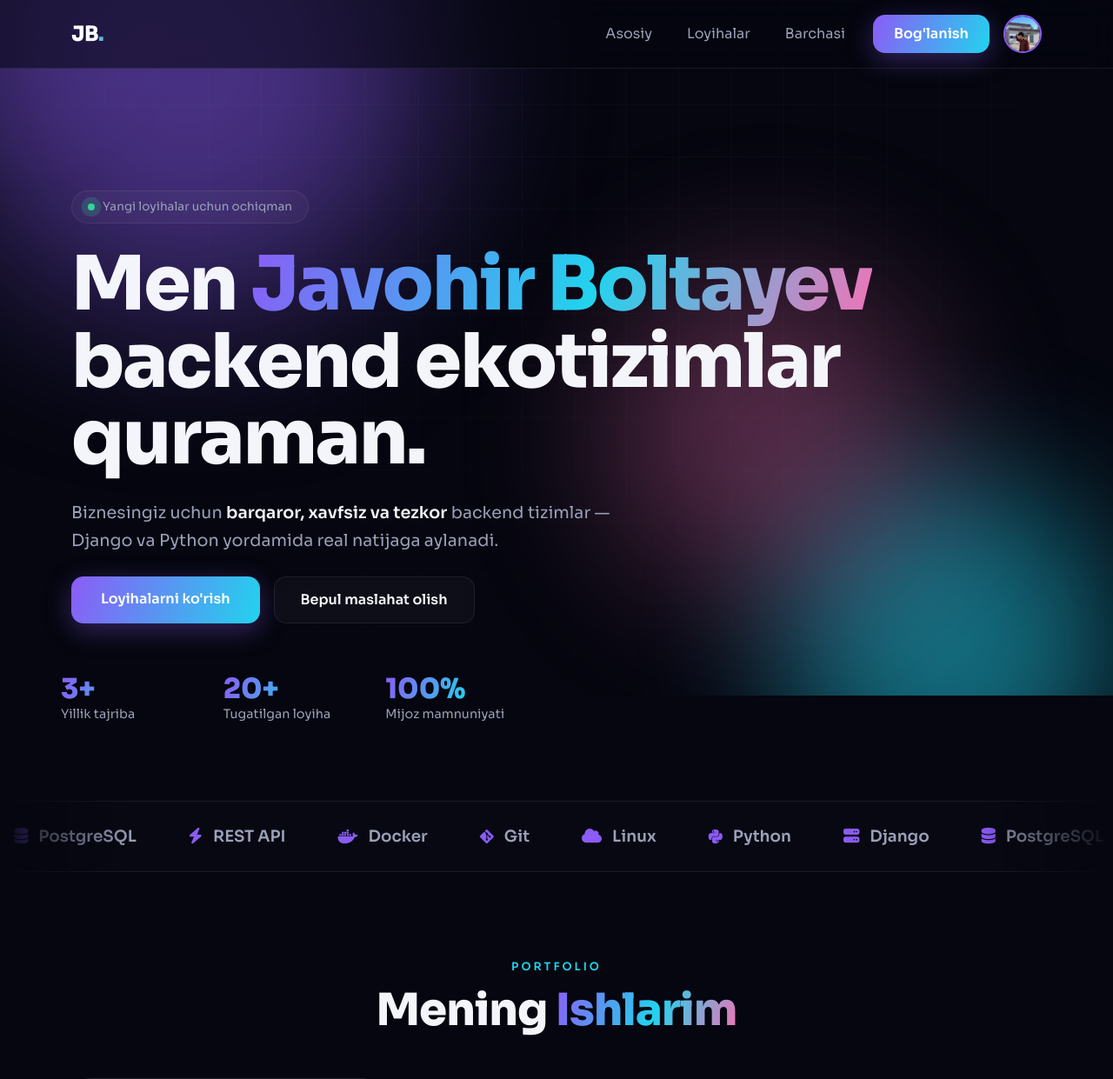
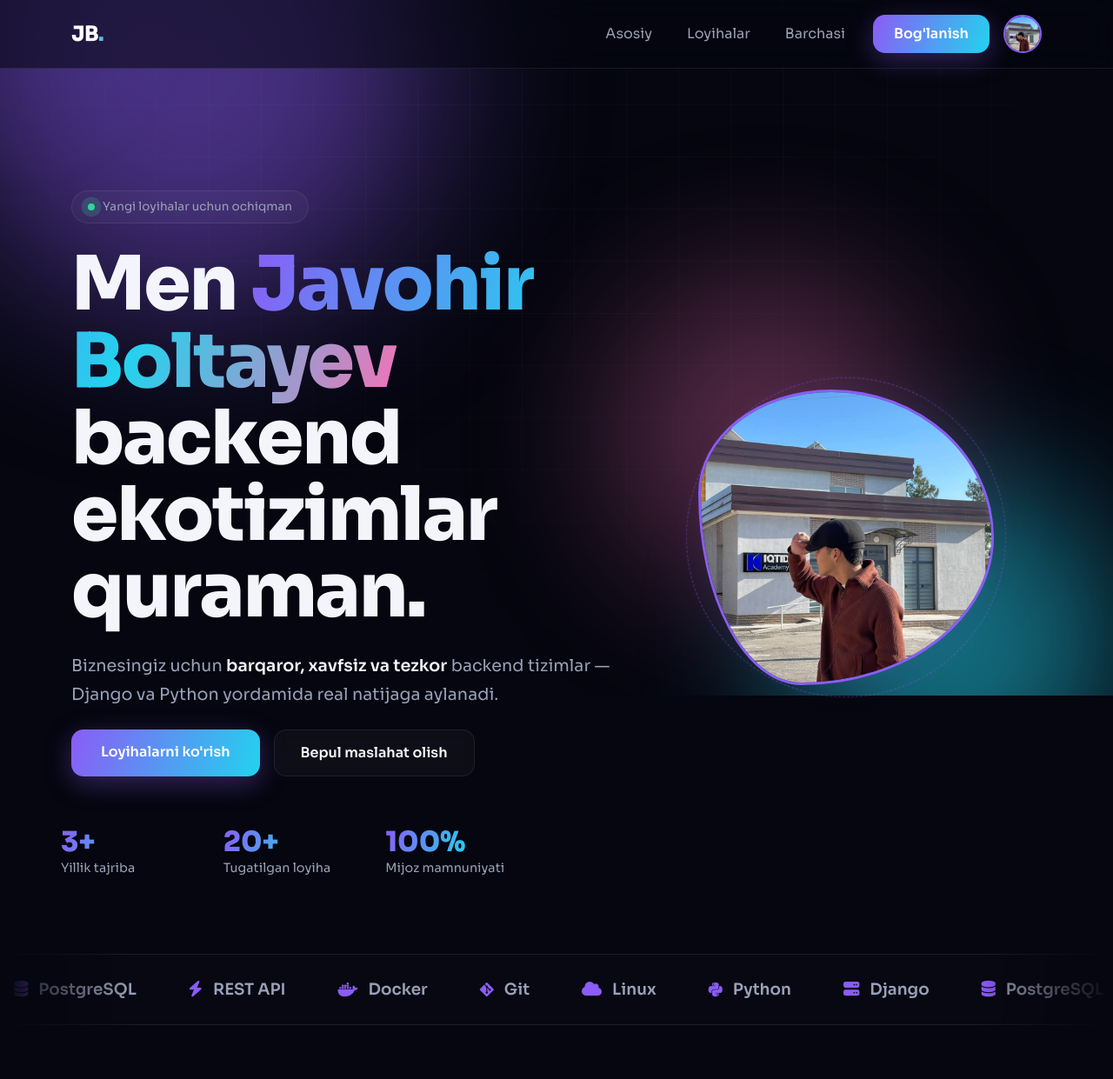
Before and after one commit to javohirboltayev937-droid/my-portfolio, a Django app: page / in a window 1280 px wide. Shown: the top 1241 px of the page at 87% size. Run offline with Django 5.2, Linux system fonts and the light colour scheme; data comes from the database, SQL or seed files in the repository.

Commit message:
Add hero section profile photo with morph animation

```diff
--- a/core/templates/home.html
+++ b/core/templates/home.html
@@ -236,6 +236,44 @@
 
         footer { border-top: 1px solid var(--border); }
 
+        /* ===== Hero photo ===== */
+        .hero-photo-wrap {
+            position: relative;
+            width: 340px;
+            height: 340px;
+        }
+        .hero-photo {
+            width: 100%;
+            height: 100%;
+            object-fit: cover;
+            border-radius: 38% 62% 54% 46% / 44% 40% 60% 56%;
+            border: 3px solid var(--primary);
+            position: relative;
+            z-index: 2;
+            animation: morph 10s ease-in-out infinite;
+        }
+        @keyframes morph {
+            0%,100% { border-radius: 38% 62% 54% 46% / 44% 40% 60% 56%; }
+            33%      { border-radius: 60% 40% 35% 65% / 55% 60% 40% 45%; }
+            66%      { border-radius: 45% 55% 65% 35% / 35% 50% 50% 65%; }
+        }
+        .hero-photo-ring {
+            position: absolute;
+            inset: -14px;
+            border-radius: 50%;
+            border: 1.5px dashed rgba(139,92,246,.45);
+            animation: spin 18s linear infinite;
+            z-index: 1;
+        }
+        @keyframes spin { to { transform: rotate(360deg); } }
+        .hero-photo-glow {
+            position: absolute;
+            inset: -30px;
+            border-radius: 50%;
+            background: radial-gradient(circle, rgba(139,92,246,.22), transparent 70%);
+            z-index: 0;
+        }
+
         ::selection { background: var(--primary); color: #fff; }
     </style>
 </head>
@@ -271,8 +309,8 @@
         <!-- ===== HERO ===== -->
         <section class="hero">
             <div class="container">
-                <div class="row">
-                    <div class="col-lg-10">
+                <div class="row align-items-center">
+                    <div class="col-lg-7">
                         <span class="badge-status" data-aos="fade-up">
                             <span class="dot-live"></span> Yangi loyihalar uchun ochiqman
                         </span>
@@ -294,6 +332,15 @@
                             <div class="col-4 stat"><h3 class="gradient-text">3+</h3><p>Yillik tajriba</p></div>
                             <div class="col-4 stat"><h3 class="gradient-text">20+</h3><p>Tugatilgan loyiha</p></div>
                             <div class="col-4 stat"><h3 class="gradient-text">100%</h3><p>Mijoz mamnuniyati</p></div>
+                        </div>
+                    </div>
+
+                    <!-- ===== HERO RASM ===== -->
+                    <div class="col-lg-5 d-none d-lg-flex justify-content-center" data-aos="fade-left" data-aos-delay="200">
+                        <div class="hero-photo-wrap">
+                            <img src="{% static 'images/profile.jpg' %}" alt="Javohir Boltayev" class="hero-photo">
+                            <div class="hero-photo-ring"></div>
+                            <div class="hero-photo-glow"></div>
                         </div>
                     </div>
                 </div>
```
